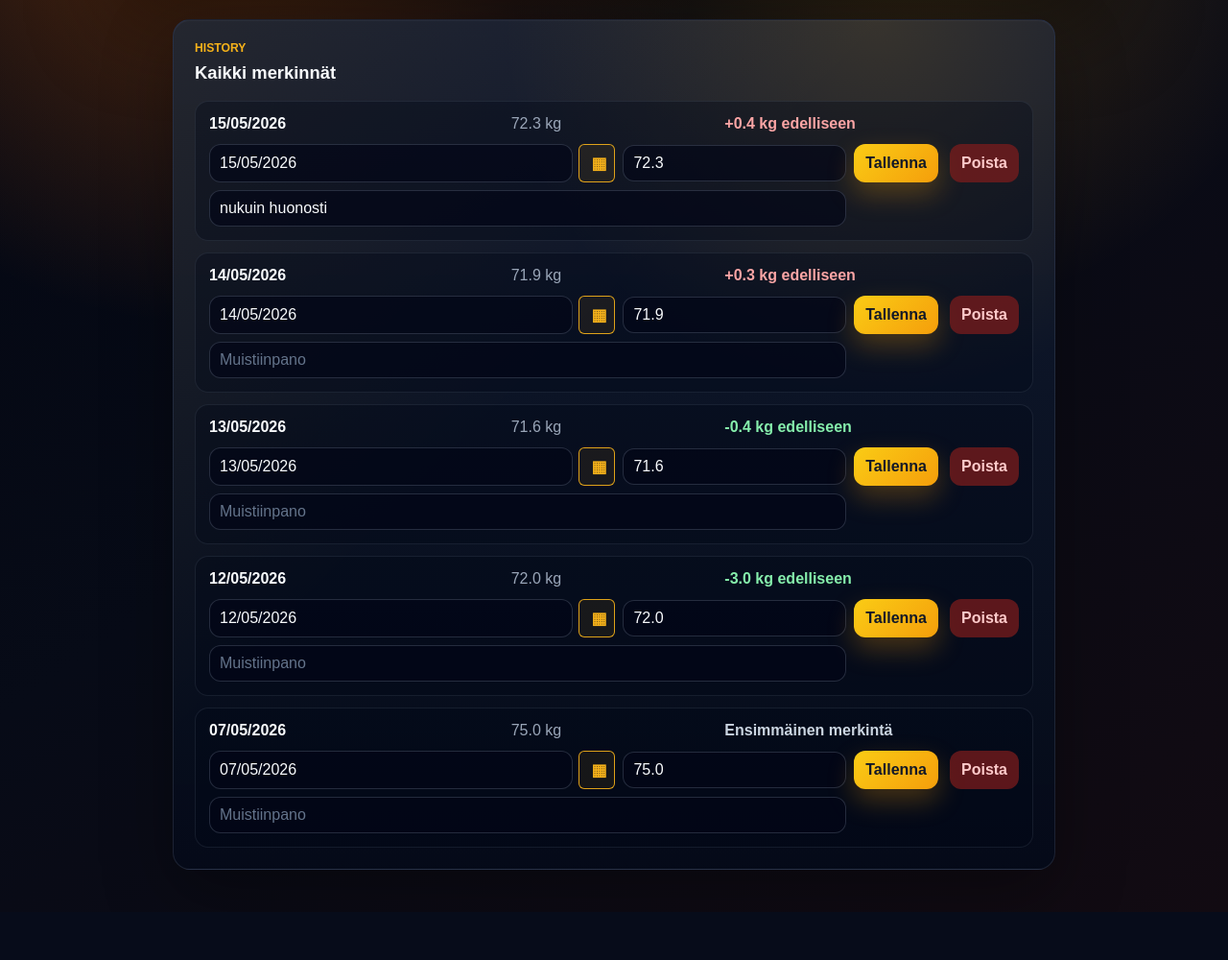
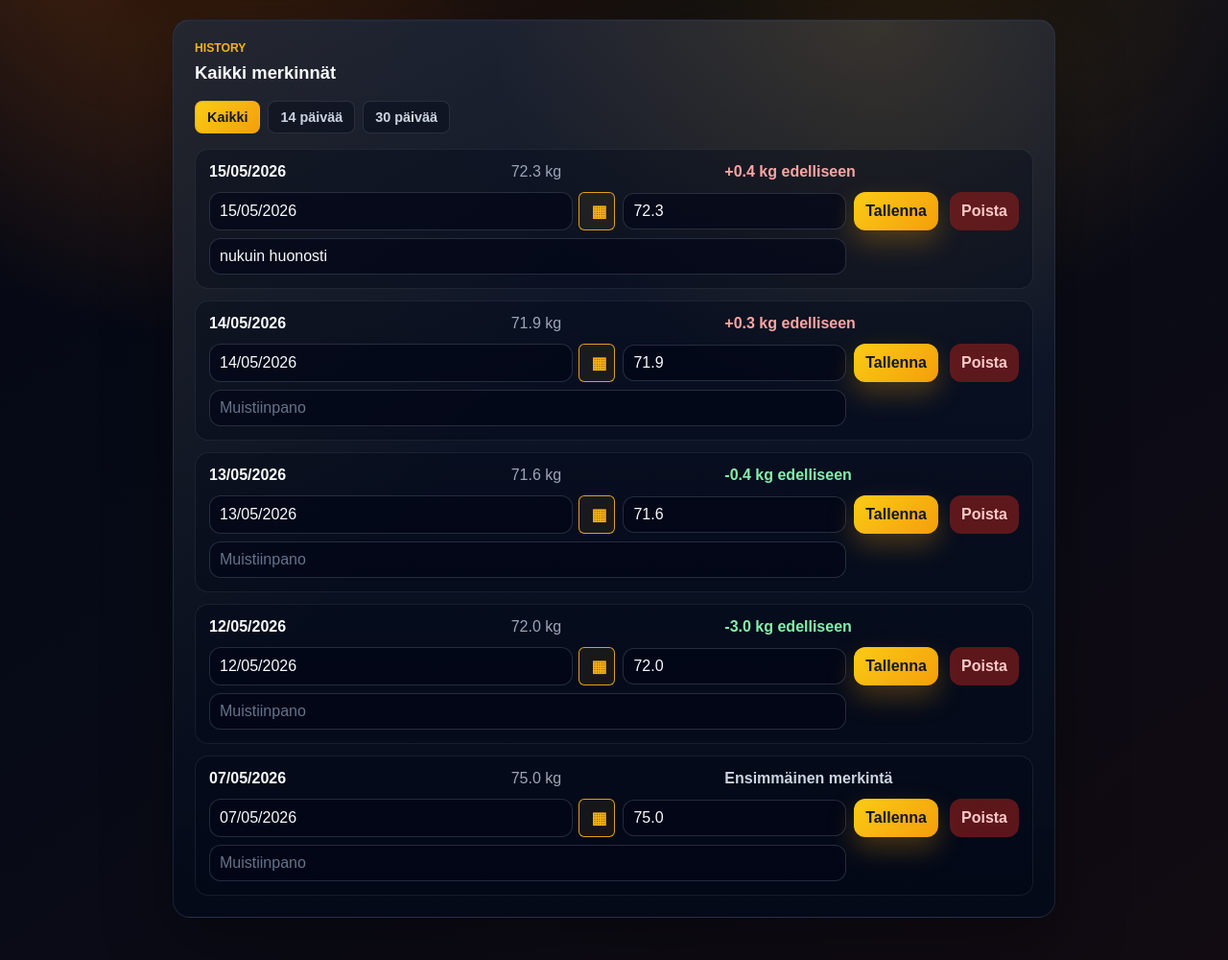
Before and after one commit to akikleemola/Aamupainot, a Flask app: page /history in a window 1280 px wide. Shown: the part 187-1187 px from the top of the page at 96% size. Before the commit the page ends 1101 px from the top, so only its background shows below. Run offline with Flask 3, Linux system fonts and the light colour scheme; a user stored in the database is signed in; data comes from the database, SQL or seed files in the repository.

Commit message:
Filtering for history page

```diff
--- a/app.py
+++ b/app.py
@@ -221,6 +221,18 @@ def get_redirect_target():
     return redirect_target
 
 
+def get_redirect_url():
+    redirect_target = get_redirect_target()
+
+    if redirect_target == "history":
+        history_range = request.form.get("history_range", "all")
+
+        if history_range in ("14", "30"):
+            return url_for("history", range=history_range)
+
+    return url_for(redirect_target)
+
+
 def date_already_has_weight(connection, user_id, date_text, entry_id=None):
     if entry_id is None:
         existing_entry = connection.execute(
@@ -413,6 +425,11 @@ def index():
 @app.route("/history")
 @login_required
 def history():
+    active_range = request.args.get("range", "all")
+
+    if active_range not in ("all", "14", "30"):
+        active_range = "all"
+
     connection = get_db_connection()
     weights = connection.execute(
         get_sql("select_weight_entries_for_user"),
@@ -420,9 +437,19 @@ def history():
     ).fetchall()
     connection.close()
 
+    display_weights = build_display_weights(weights)
+
+    if active_range != "all":
+        cutoff_date = date.today() - timedelta(days=int(active_range) - 1)
+        display_weights = [
+            item for item in display_weights
+            if date.fromisoformat(item["date_value"]) >= cutoff_date
+        ]
+
     return render_template(
         "history.html",
-        weights=build_display_weights(weights),
+        active_range=active_range,
+        weights=display_weights,
         username=session["username"],
     )
 
@@ -470,7 +497,7 @@ def settings():
 @app.route("/weights/<int:entry_id>/edit", methods=["POST"])
 @login_required
 def edit_weight(entry_id):
-    redirect_target = get_redirect_target()
+    redirect_url = get_redirect_url()
     date_text = request.form["date"]
     weight_text = request.form["weight"]
     note_text = request.form.get("note", "")
@@ -478,19 +505,19 @@ def edit_weight(entry_id):
 
     if error:
         flash(error)
-        return redirect(url_for(redirect_target))
+        return redirect(redirect_url)
 
     note, error = validate_note(note_text)
 
     if error:
         flash(error)
-        return redirect(url_for(redirect_target))
+        return redirect(redirect_url)
 
     connection = get_db_connection()
     if date_already_has_weight(connection, session["user_id"], date_text, entry_id):
         connection.close()
         flash("Tälle päivälle on jo painomerkintä.")
-        return redirect(url_for(redirect_target))
+        return redirect(redirect_url)
 
     connection.execute(
         get_sql("update_weight_entry"),
@@ -500,13 +527,13 @@ def edit_weight(entry_id):
     connection.close()
 
     flash("Merkintä päivitetty.")
-    return redirect(url_for(redirect_target))
+    return redirect(redirect_url)
 
 
 @app.route("/weights/<int:entry_id>/delete", methods=["POST"])
 @login_required
 def delete_weight(entry_id):
-    redirect_target = get_redirect_target()
+    redirect_url = get_redirect_url()
     connection = get_db_connection()
     connection.execute(
         get_sql("delete_weight_entry"),
@@ -516,7 +543,7 @@ def delete_weight(entry_id):
     connection.close()
 
     flash("Merkintä poistettu.")
-    return redirect(url_for(redirect_target))
+    return redirect(redirect_url)
 
 
 @app.route("/register", methods=["GET", "POST"])
--- a/static/style.css
+++ b/static/style.css
@@ -494,6 +494,28 @@ button:hover {
     list-style: none;
 }
 
+.filter-tabs {
+    display: flex;
+    flex-wrap: wrap;
+    gap: 8px;
+    margin-bottom: 16px;
+}
+
+.filter-tabs a {
+    padding: 8px 12px;
+    border: 1px solid rgba(148, 163, 184, 0.18);
+    border-radius: 8px;
+    color: #cbd5e1;
+    background: rgba(2, 6, 23, 0.38);
+    font-size: 0.9rem;
+}
+
+.filter-tabs a.active {
+    border-color: rgba(246, 178, 26, 0.72);
+    color: #111827;
+    background: linear-gradient(135deg, #facc15, #f59e0b);
+}
+
 .history-list li {
     display: grid;
     grid-template-columns: 1fr auto;
--- a/templates/history.html
+++ b/templates/history.html
@@ -4,7 +4,7 @@
     <meta charset="UTF-8">
     <meta name="viewport" content="width=device-width, initial-scale=1.0">
     <title>Aiemmat painot</title>
-    <link rel="stylesheet" href="{{ url_for('static', filename='style.css') }}?v=dark-fitness-15">
+    <link rel="stylesheet" href="{{ url_for('static', filename='style.css') }}?v=dark-fitness-18">
 </head>
 <body>
     <main class="container">
@@ -34,6 +34,12 @@
                 </div>
             </div>
 
+            <nav class="filter-tabs" aria-label="Suodata merkintöjä">
+                <a class="{% if active_range == 'all' %}active{% endif %}" href="{{ url_for('history') }}">Kaikki</a>
+                <a class="{% if active_range == '14' %}active{% endif %}" href="{{ url_for('history', range='14') }}">14 päivää</a>
+                <a class="{% if active_range == '30' %}active{% endif %}" href="{{ url_for('history', range='30') }}">30 päivää</a>
+            </nav>
+
             <ul class="history-list">
                 {% for item in weights %}
                     <li>
@@ -52,6 +58,7 @@
                         <form class="entry-form history-entry-form" method="post" action="{{ url_for('edit_weight', entry_id=item.id) }}" data-original-date="{{ item.date_value }}" data-original-weight="{{ item.weight }}" data-original-note="{{ item.note }}">
                             <input type="hidden" name="csrf_token" value="{{ csrf_token() }}">
                             <input type="hidden" name="redirect_target" value="history">
+                            <input type="hidden" name="history_range" value="{{ active_range }}">
 
                             <label class="sr-only" for="history-date-{{ item.id }}">Päivämäärä</label>
                             <span class="date-field">
@@ -72,11 +79,12 @@
                         <form class="delete-form" method="post" action="{{ url_for('delete_weight', entry_id=item.id) }}">
                             <input type="hidden" name="csrf_token" value="{{ csrf_token() }}">
                             <input type="hidden" name="redirect_target" value="history">
+                            <input type="hidden" name="history_range" value="{{ active_range }}">
                             <button class="danger-button" type="submit">Poista</button>
                         </form>
                     </li>
                 {% else %}
-                    <li class="history-empty">Ei painomerkintöjä vielä.</li>
+                    <li class="history-empty">Ei merkintöjä valitulla aikavälillä.</li>
                 {% endfor %}
             </ul>
         </section>
```
